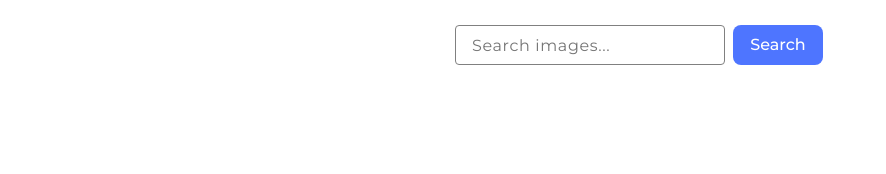
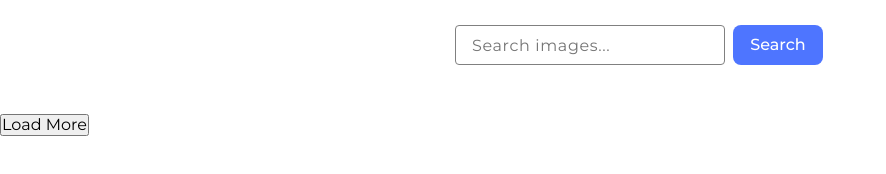
Before and after one commit to mrkorzun/goit-js-hw-12, a plain HTML site: page index.html in a window 1280 px wide. Shown: the whole page, without its empty margins (0-886 px from the left). Drawn offline with nearby package versions, Linux system fonts and the light colour scheme.

Commit message:
Deploying to gh-pages from @ mrkorzun/goit-js-hw-12@746acfab63953dbcc74ce00d52ccde7f8347e680 🚀

```diff
--- a/index.html
+++ b/index.html
@@ -44,6 +44,7 @@
       <section class="container">
         <ul class="gallery js-gallery"></ul>
       </section>
+      <button>Load More</button>
     </header>
   </body>
 </html>
```
